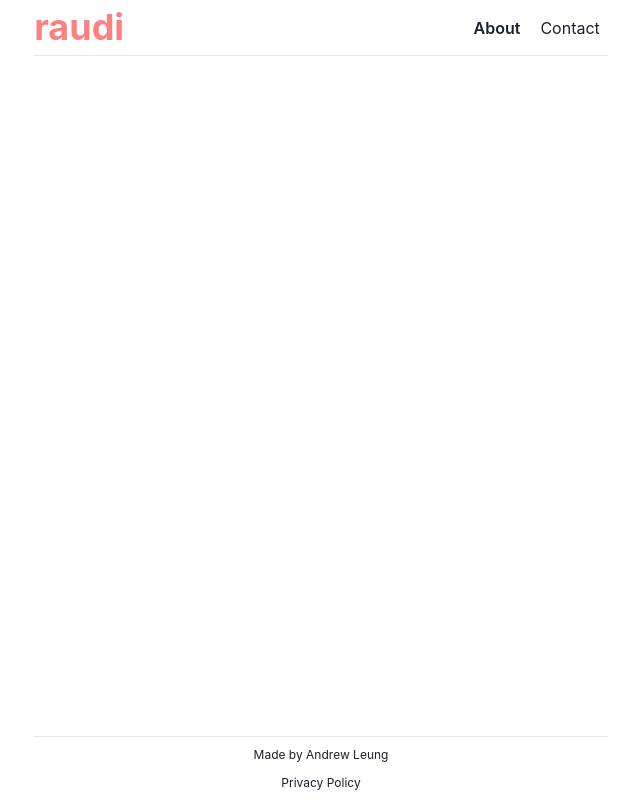
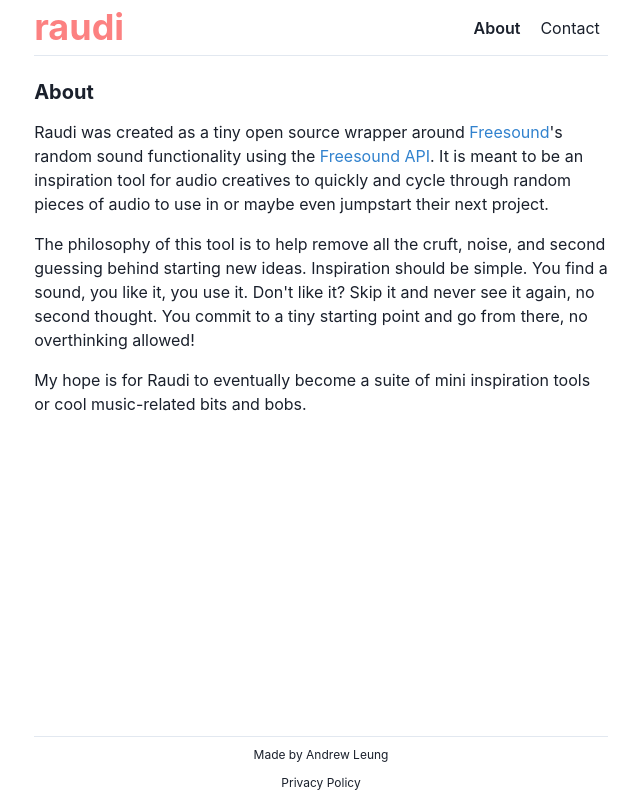
Before and after one commit to andrewjleung/raudi, a React (Vite) app in the folder packages/client/: page /about in a window 1280 px wide. Shown: the whole page, without its empty margins (319-959 px from the left). Built offline with nearby package versions, Linux system fonts and the light colour scheme.

Commit message:
Add about, contact, and privacy pages

```diff
--- /dev/null
+++ b/packages/client/src/components/Writing/H.tsx
@@ -0,0 +1,13 @@
+import { Heading } from '@chakra-ui/react';
+
+type HProps = {
+  children: string;
+};
+
+export default function H({ children }: HProps) {
+  return (
+    <Heading as="h2" size="md">
+      {children}
+    </Heading>
+  );
+}
--- /dev/null
+++ b/packages/client/src/components/Writing/index.tsx
@@ -0,0 +1,7 @@
+type WritingProps = {
+  children: React.ReactNode;
+};
+
+export default function Writing({ children }: WritingProps) {
+  return <div className="mt-6 flex flex-col gap-4">{children}</div>;
+}
--- a/packages/client/src/main.tsx
+++ b/packages/client/src/main.tsx
@@ -8,6 +8,9 @@ import './index.css';
 import { QueryClient, QueryClientProvider } from '@tanstack/react-query';
 import NavBar from './components/NavBar';
 import Footer from './components/Footer';
+import About from './routes/About';
+import Contact from './routes/Contact';
+import PrivacyPolicy from './routes/PrivacyPolicy';
 
 const queryClient = new QueryClient();
 
@@ -25,6 +28,9 @@ const Main = () => {
                   <NavBar />
                   <Routes>
                     <Route path="/" element={<App />} />
+                    <Route path="/about" element={<About />} />
+                    <Route path="/contact" element={<Contact />} />
+                    <Route path="/privacy" element={<PrivacyPolicy />} />
                   </Routes>
                   <Footer className="mt-auto" />
                 </BrowserRouter>
--- /dev/null
+++ b/packages/client/src/routes/About.tsx
@@ -0,0 +1,38 @@
+import { Link, Text } from '@chakra-ui/react';
+import Writing from '../components/Writing';
+import H from '../components/Writing/H';
+
+export default function About() {
+  return (
+    <Writing>
+      <H>About</H>
+      <Text>
+        Raudi was created as a tiny open source wrapper around{' '}
+        <Link textColor="blue.500" href="freesound.org">
+          Freesound
+        </Link>
+        &apos;s random sound functionality using the{' '}
+        <Link
+          textColor="blue.500"
+          href="https://freesound.org/docs/api/resources_apiv2.html#sound-instance"
+        >
+          Freesound API
+        </Link>
+        . It is meant to be an inspiration tool for audio creatives to quickly
+        and cycle through random pieces of audio to use in or maybe even
+        jumpstart their next project.
+      </Text>
+      <Text>
+        The philosophy of this tool is to help remove all the cruft, noise, and
+        second guessing behind starting new ideas. Inspiration should be simple.
+        You find a sound, you like it, you use it. Don&apos;t like it? Skip it
+        and never see it again, no second thought. You commit to a tiny starting
+        point and go from there, no overthinking allowed!
+      </Text>
+      <Text>
+        My hope is for Raudi to eventually become a suite of mini inspiration
+        tools or cool music-related bits and bobs.
+      </Text>
+    </Writing>
+  );
+}
--- /dev/null
+++ b/packages/client/src/routes/Contact.tsx
@@ -0,0 +1,28 @@
+import { Link, Text } from '@chakra-ui/react';
+import Writing from '../components/Writing';
+import H from '../components/Writing/H';
+
+export default function Contact() {
+  return (
+    <Writing>
+      <H>Contact</H>
+
+      <Text>
+        For any inquiries, feel free to contact me at{' '}
+        <Link textColor="blue.500" href="mailto:andrewleung104@gmail.com">
+          andrewleung104@gmail
+        </Link>
+        . If you find any bugs, problems, or even just points of improvement,
+        please don&apos;t hesitate to open an issue on{' '}
+        <Link
+          textColor="blue.500"
+          href="https://github.com/andrewjleung/raudi/issues/new"
+          isExternal
+        >
+          GitHub
+        </Link>
+        !
+      </Text>
+    </Writing>
+  );
+}
--- /dev/null
+++ b/packages/client/src/routes/PrivacyPolicy.tsx
@@ -0,0 +1,37 @@
+import { Link, Text } from '@chakra-ui/react';
+import Writing from '../components/Writing';
+import H from '../components/Writing/H';
+
+export default function PrivacyPolicy() {
+  return (
+    <Writing>
+      <H>Privacy Policy</H>
+      <Text>
+        Raudi is built using the Freesound API. By choosing to use this app, you
+        agree to the use of your Freesound account to retrieve and download
+        sounds from Freesound. Raudi will never take any other actions on your
+        behalf. If you would ever like to revoke Raudi's permissions, please
+        visit your account settings on Freesound{' '}
+        <Link
+          textColor="blue.500"
+          href="https://freesound.org/home/app_permissions/"
+          isExternal
+        >
+          here
+        </Link>
+        .
+      </Text>
+      <Text>
+        Raudi does not utilize any third-party analytics or advertising
+        frameworks, nor does it collect and store any information from you.
+      </Text>
+      <H>Cookies</H>
+      <Text>
+        Raudi makes use of a single secure &quot;ACCESS_DATA&quot; cookie with a
+        lifetime of one hour. This cookie is used to remember a user&apos;s
+        Freesound login session so that they may use Raudi for an extended
+        period of time without logging back in.
+      </Text>
+    </Writing>
+  );
+}
```
